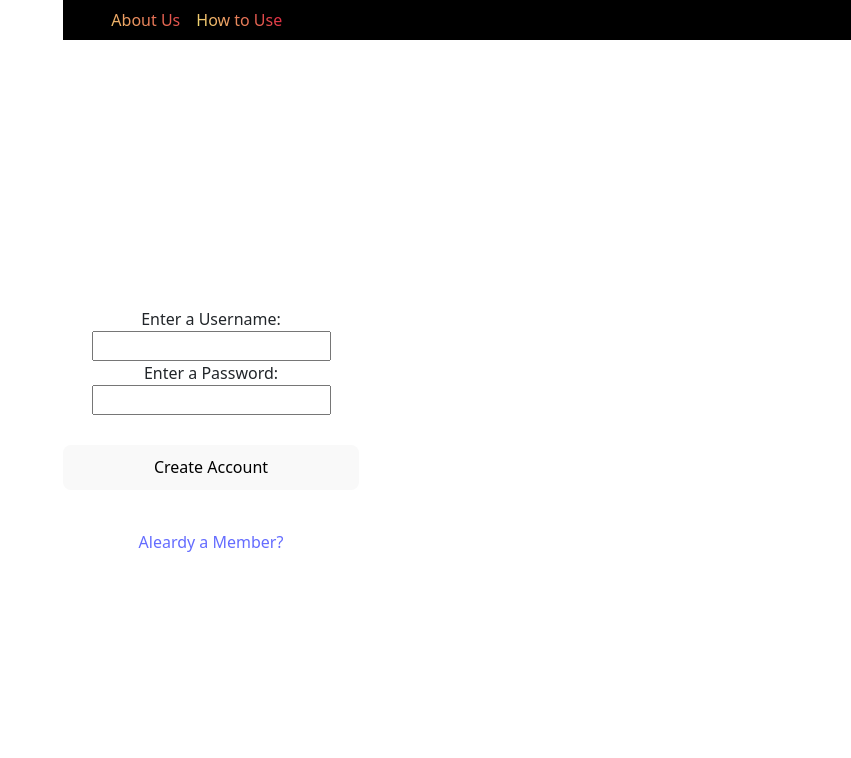
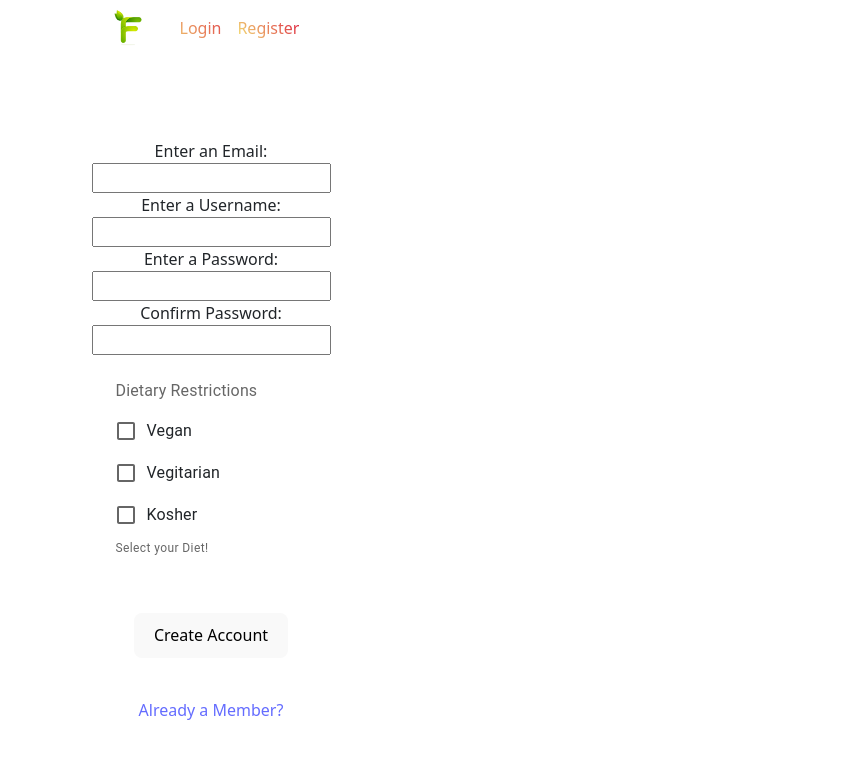
Before and after one commit to Alexhong1269/FoodSearch, a React (Vite) app: page /register in a window 1280 px wide. Shown: the top 758 px of the page, without its empty margins (429-1280 px from the left). Built offline with nearby package versions, Linux system fonts and the light colour scheme.

Commit message:
made changes to the register and home page

```diff
--- a/package.json
+++ b/package.json
@@ -10,6 +10,9 @@
     "preview": "vite preview"
   },
   "dependencies": {
+    "@emotion/react": "^11.11.4",
+    "@emotion/styled": "^11.11.0",
+    "@mui/material": "^5.15.12",
     "bootstrap": "^5.3.3",
     "react": "^18.2.0",
     "react-bootstrap": "^2.10.1",
--- a/src/App.jsx
+++ b/src/App.jsx
@@ -5,7 +5,6 @@ import Home from "./components/Home";
 import Navbar from "./components/Navbar";
 import Register from "./components/Register";
 import Login from "./components/Login";
-import Search from "./components/Search";
 import './App.css'
 
 const StyledApp = styled.div``;
@@ -24,7 +23,6 @@ function App() {
         <Route exact path="/" element={<Home isHidden={isHidden} />} />
         <Route path = "/register" element={<Register />} />
         <Route path = "/login" element={<Login />} />
-        <Route path = "/search" element={<Search />} />
       </Routes>
       </BrowserRouter>
     </StyledApp>
--- a/src/components/Home.jsx
+++ b/src/components/Home.jsx
@@ -1,13 +1,9 @@
-import React from "react";
+import React, { useState } from "react";
 import styled from "styled-components";
-import { Link } from "react-router-dom";
+import Popup from "reactjs-popup";
 import bgImg from "../images/bg_image.jpeg";
 
 const StyledHome = styled.main`
-    body {
-        margin: 0;
-        padding: 0;
-    }
 
     box-sizing: border-box;
     background: url(${bgImg});
@@ -17,43 +13,12 @@ const StyledHome = styled.main`
     background-position: center;
     background-repeat: no-repeat;
     background-size: cover;
-    overflow: hidden; /* Hide overflow content */
+    overflow: hidden;
 
     display: flex;
     flex-direction: column;
     justify-content: center;
     align-items: center;
-
-    .button_container {
-        margin-top: 30px;
-        display: flex;
-        flex-direction: column;
-        justify-content: center;
-        align-items: center;
-    }
-
-    .signup,
-    .login {
-        padding: 10px;
-        color: white;
-        margin: 5px;
-        background-color: black;
-        width: 300px;
-        text-align: center;
-        border-radius: 5px;
-    }
-
-    .signup:hover {
-        background-color: white;
-        color: black;
-        transition: all 0.5s ease;
-    }
-
-    .login:hover {
-        background-color: white;
-        color: black;
-        transition: all 0.5s ease;
-    }
 
     h1 {
         color: white;
@@ -61,20 +26,84 @@ const StyledHome = styled.main`
     }
 `;
 
+const StyledSearch = styled.div`
+    .searchExample{
+        margin-top: 30px;
+        display: flex;
+        flex-direction: column;
+        justify-content: center;
+        align-items: center;
+        color: white;
+    }
+`;
+
+const Search = () => {
+    const [searchInput, setSearchInput] = useState("");
+
+    // Example data
+    const countries = [
+        { name: "Belgium", continent: "Europe" },
+        { name: "India", continent: "Asia" },
+    ];
+
+    const handleChange = (e) => {
+        setSearchInput(e.target.value);
+    };
+
+    let filteredCountries = countries.filter((country) => {
+        return country.name.toLowerCase().includes(searchInput.toLowerCase());
+    });
+
+    return (
+        <StyledSearch>
+            <div className="logo_container">
+                <h1>Foogle</h1>
+                <input
+                    type="text"
+                    placeholder="Search here"
+                    onChange={handleChange}
+                    value={searchInput}
+                />
+                <br />
+                <Popup trigger={<button>Search</button>} modal nested>
+                    {close => (
+                        <div className="modal">
+                            <div className="popup-content">
+                                INGREDIENTS:
+                            </div>
+                            <div>
+                                <button onClick={() => close()}>Exit</button>
+                            </div>
+                        </div>
+                    )}
+                </Popup>
+                <table className="searchExample">
+                    <thead>
+                        <tr>
+                            <th>Country </th>
+                            <th>Continent</th>
+                        </tr>
+                    </thead>
+                    <tbody>
+                        {filteredCountries.map((country, index) => (
+                            <tr key={index}>
+                                <td>{country.name}</td>
+                                <td>{country.continent}</td>
+                            </tr>
+                        ))}
+                    </tbody>
+                </table>
+            </div>
+        </StyledSearch>
+    );
+};
+
 function Home({ isHidden }) {
-    return(
+    return (
         <StyledHome isHidden={isHidden}>
-            <h1>Food Search</h1>
-            <div className="button_container">
-                <Link to ="/register" className="signup">
-                    Sign up
-                </Link>
-                <Link to ="/login" className="login">
-                    Already a user?
-                </Link>
-            </div>
+            <Search />
         </StyledHome>
-    )
+    );
 }
 
 export default Home;
--- a/src/components/Navbar.jsx
+++ b/src/components/Navbar.jsx
@@ -1,4 +1,6 @@
 import React, { useState } from "react";
+import { Link } from "react-router-dom";
+import Logo from "../images/logo.jpeg";
 import styled from "styled-components";
 import Nav from "react-bootstrap/Nav";
 import "bootstrap/dist/css/bootstrap.min.css";
@@ -7,16 +9,18 @@ const StyledNavbar = styled.main`
     top: 0;
     position: fixed;
     width: 100vw;
-    background-color: black;
+    background-color: white;
 
-    .triviaLogo {
+    .foogleLogo {
         width: 40px;
         height: 40px;
     }
+
     .nav {
         display: flex;
         align-items: center;
     }
+
     .link {
         background-image: linear-gradient(45deg, #f3ec78, crimson);
         -webkit-background-clip: text;
@@ -24,6 +28,7 @@ const StyledNavbar = styled.main`
         -webkit-text-fill-color: transparent;
         -moz-text-fill-color: transparent;
     }
+
     .link:hover {
         background-image: linear-gradient(45deg, gainsboro, #f3ec78);
         -webkit-background-clip: text;
@@ -58,10 +63,12 @@ const StyledNavbar = styled.main`
         display: flex;
         z-index: 999;
     }
+
     .modal-content button {
         margin: 0 auto;
         width: 200px;
     }
+
     .modal.hidden {
     display: block;
     }
@@ -72,17 +79,21 @@ function Navbar({ isHidden, toggleVisibility }) {
         <StyledNavbar>
             <Nav className="nav">
                 <Nav.Item>
-                    <Nav.Link>
-
+                    <Nav.Link href="/">
+                        <img src={Logo} alt="foogle_logo" className="foogleLogo"/>
                     </Nav.Link>
                 </Nav.Item>
                 <Nav.Item>
                     <Nav.Link className="link" onClick={toggleVisibility}>
-                        About Us
+                        <Link to="/login">
+                            Login
+                        </Link>
                     </Nav.Link>
                 </Nav.Item>
                 <Nav.Item className="link" onClick={toggleVisibility}>
-                    How to Use
+                    <Link to="/register">
+                        Register
+                    </Link>
                 </Nav.Item>
             </Nav>
         </StyledNavbar>
--- a/src/components/Register.jsx
+++ b/src/components/Register.jsx
@@ -1,6 +1,13 @@
-import React from "react";
+import React, { useState } from "react";
 import styled from "styled-components";
 import { Link } from "react-router-dom";
+import Checkbox from '@mui/material/Checkbox';
+import Box from '@mui/material/Box';
+import FormGroup from '@mui/material/FormGroup';
+import FormControlLabel from '@mui/material/FormControlLabel';
+import FormHelperText from '@mui/material/FormHelperText';
+import FormControl from '@mui/material/FormControl';
+import FormLabel from '@mui/material/FormLabel';
 
 const StyledRegister = styled.main`
     display: flex;
@@ -26,25 +33,81 @@ const StyledRegister = styled.main`
 `;
 
 function Register() {
-    return(
+    const [state, setState] = useState({
+        Vegan: false,
+        Vegitarian: false,
+        Kosher: false,
+    });
+
+    const handleChange = (event) => {
+        setState({
+            ...state,
+            [event.target.name]: event.target.checked,
+        });
+    };
+
+    const { Vegan, Vegitarian, Kosher } = state;
+    const error = [Vegan, Vegitarian, Kosher].filter((v) => v).length !== 2;
+
+    return (
         <StyledRegister>
             <div className="logo_container">
-                <h1>Food Search</h1>
+                <h1>Foogle</h1>
                 <form>
                     <div>
-                        <label htmlFor = "username" id = "UserText">Enter a Username:</label>
-                        <br></br>
-                        <input type = "text" id = "username" name = "username" required />
+                        <label htmlFor="email">Enter an Email:</label>
+                        <br />
+                        <input type="email" id="email" name="email" required />
                     </div>
                     <div>
-                        <label htmlFor = "password" id = "PasswordText">Enter a Password:</label>
-                        <br></br>
-                        <input type = "text" id = "password" name = "password" required />
+                        <label htmlFor="username">Enter a Username:</label>
+                        <br />
+                        <input type="text" id="username" name="username" required />
                     </div>
-                    <div className = "button_container">
-                        <button>Create Account</button>
+                    <div>
+                        <label htmlFor="password">Enter a Password:</label>
+                        <br />
+                        <input type="password" id="password" name="password" required />
                     </div>
-                    <p className = "MemberText"><Link to = "/login">Aleardy a Member?</Link></p>
+                    <div>
+                        <label htmlFor="confirmPassword">Confirm Password:</label>
+                        <br />
+                        <input type="password" id="confirmPassword" name="confirmPassword" required />
+                    </div>
+                    <Box sx={{ display: 'flex' }}>
+                        <FormControl sx={{ m: 3 }} component="fieldset" variant="standard">
+                            <FormLabel component="legend">Dietary Restrictions</FormLabel>
+                            <FormGroup>
+                                <FormControlLabel
+                                    control={
+                                        <Checkbox checked={Vegan} onChange={handleChange} name="Vegan" />
+                                    }
+                                    label="Vegan"
+                                />
+                                <FormControlLabel
+                                    control={
+                                        <Checkbox checked={Vegitarian} onChange={handleChange} name="Vegitarian" />
+                                    }
+                                    label="Vegitarian"
+                                />
+                                <FormControlLabel
+                                    control={
+                                        <Checkbox checked={Kosher} onChange={handleChange} name="Kosher" />
+                                    }
+                                    label="Kosher"
+                                />
+                            </FormGroup>
+                            <FormHelperText>Select your Diet!</FormHelperText>
+                        </FormControl>
+                    </Box>
+                    <div className="button_container">
+                        <Link to="/">
+                            <button>
+                                Create Account
+                            </button>
+                        </Link>
+                    </div>
+                    <p className="MemberText"><Link to="/login">Already a Member?</Link></p>
                 </form>
             </div>
         </StyledRegister>
--- a/src/components/Search.jsx
+++ /dev/null
@@ -1,111 +0,0 @@
-import React, { useState } from "react";
-import styled from "styled-components";
-import Popup from "reactjs-popup";
-
-const StyledSearch = styled.main`
-    display: flex;
-    flex-direction: column;
-    justify-content: center;
-    align-items: center;
-
-    h1 {
-        color: black;
-        margin-bottom: 5px;
-    }
-
-    form {
-        margin-bottom: 200px;
-    }
-
-    label {
-        margin-bottom: 10px;
-        color: black;
-    }
-
-    input {
-        margin-bottom: 5px;
-        padding: 5px;
-        border-radius: 5px;
-        border: none;
-    }
-
-    button {
-        padding: 10px;
-        background-color: #007bff;
-        color: white;
-        cursor: pointer;
-    }
-
-    .popup-content {
-
-    }
-
-    thead {
-        padding: 10px;
-    }
-`;
-
-const Search = () => {
-    const [searchInput, setSearchInput] = useState("");
-
-    //Example stuff
-    const countries = [
-        { name: "Belgium", continent: "Europe" },
-        { name: "India", continent: "Asia" },
-    ];
-
-    const handleChange = (e) => {
-        setSearchInput(e.target.value);
-    };
-
-    let filteredCountries = countries.filter((country) => {
-        return country.name.toLowerCase().includes(searchInput.toLowerCase());
-    });
-
-    return (
-        <StyledSearch>
-            <div className="logo_container">
-                <h1>Food Search</h1>
-                <input
-                    type="text"
-                    placeholder="Search here"
-                    onChange={handleChange}
-                    value={searchInput}
-                />
-                <br></br>
-                <Popup trigger={<button>Search</button>} modal nested>
-                    {close => (
-                        <div className="modal">
-                            <div className="popup-content">
-                                INGREDIENTS:
-                            </div>
-                            <div>
-                                <button onClick={() => close()}>Exit</button>
-                            </div>
-                        </div>
-                    )}
-                </Popup>
-                <table className="searchExample">
-                    <thead>
-                        <tr>
-                            <th>Country</th>
-                            <th>Continent</th>
-                        </tr>
-                    </thead>
-                    <tbody>
-                        {filteredCountries.map((country, index) => {
-                            return (
-                                <tr key={index}>
-                                    <td>{country.name}</td>
-                                    <td>{country.continent}</td>
-                                </tr>
-                            );
-                        })}
-                    </tbody>
-                </table>
-            </div>
-        </StyledSearch>
-    );
-};
-
-export default Search;
```
Also changed, not shown: src/images/logo.jpeg (added), 1 other file (tests, documents, lock files or other folders).
